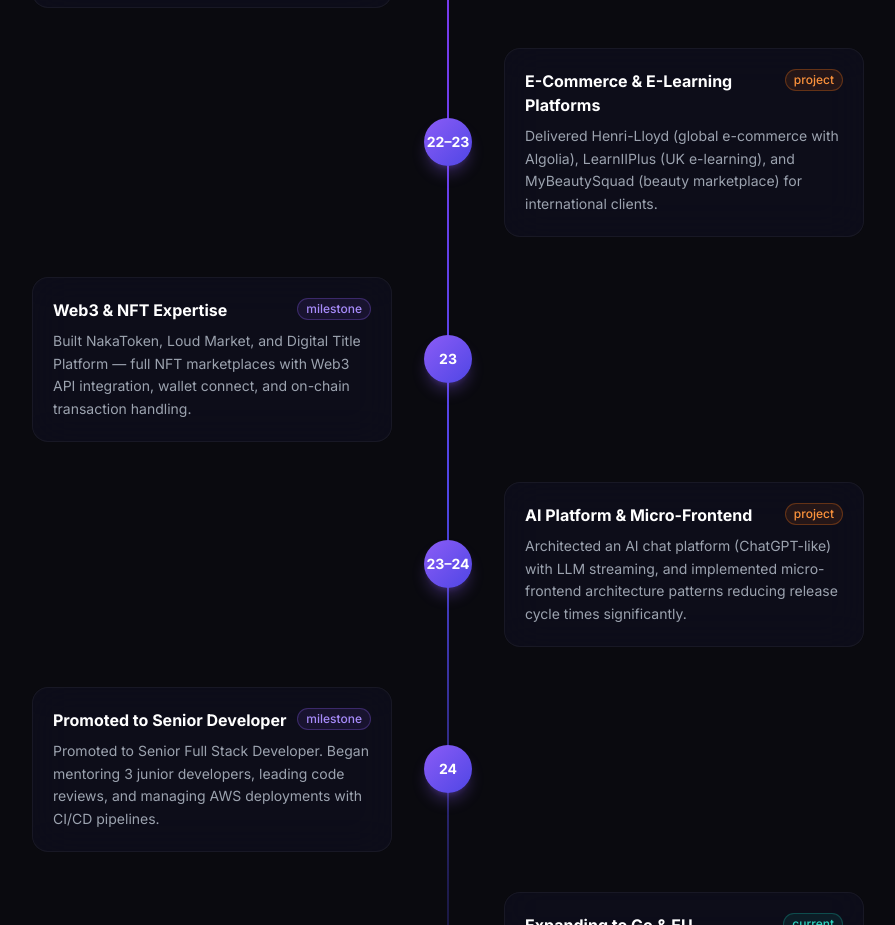
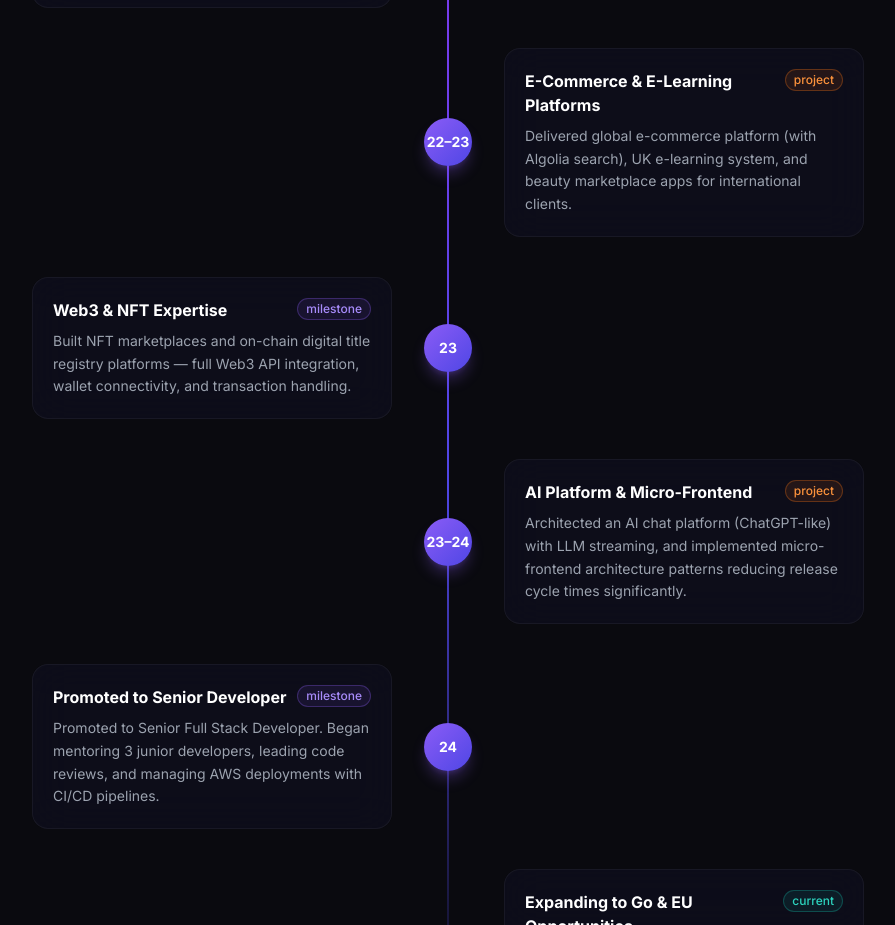
Before and after one commit to guruprasadregar1-afk/Portfolio, a React (Vite) app: page / in a window 1280 px wide. Shown: the part 7540-8465 px from the top of the page, without its empty margins (192-1087 px from the left). Built offline with nearby package versions, Linux system fonts and the light colour scheme; no server answers.

Commit message:
Anonymize client/employer names across timeline and testimonials

```diff
--- a/src/data/index.js
+++ b/src/data/index.js
@@ -235,13 +235,13 @@ export const timeline = [
   {
     year: '2022–23',
     title: 'E-Commerce & E-Learning Platforms',
-    desc: 'Delivered Henri-Lloyd (global e-commerce with Algolia), LearnIIPlus (UK e-learning), and MyBeautySquad (beauty marketplace) for international clients.',
+    desc: 'Delivered global e-commerce platform (with Algolia search), UK e-learning system, and beauty marketplace apps for international clients.',
     type: 'project',
   },
   {
     year: '2023',
     title: 'Web3 & NFT Expertise',
-    desc: 'Built NakaToken, Loud Market, and Digital Title Platform — full NFT marketplaces with Web3 API integration, wallet connect, and on-chain transaction handling.',
+    desc: 'Built NFT marketplaces and on-chain digital title registry platforms — full Web3 API integration, wallet connectivity, and transaction handling.',
     type: 'milestone',
   },
   {
@@ -269,7 +269,7 @@ export const testimonials = [
   {
     id: 1,
     name: 'James Richardson',
-    role: 'Product Lead, Henri-Lloyd (UK)',
+    role: 'Product Lead, Global E-Commerce Client (UK)',
     text: 'Guru Prasad delivered our e-commerce revamp on time and above expectations. His React and Redux expertise transformed our product filtering and checkout — conversion rates improved by 35%. Exceptional professional.',
     rating: 5,
     avatar: 'JR',
@@ -278,7 +278,7 @@ export const testimonials = [
   {
     id: 2,
     name: 'Sophie Williams',
-    role: 'CTO, LearnIIPlus (UK)',
+    role: 'CTO, UK E-Learning Client',
     text: 'He built our entire e-learning platform backend — course management, progress tracking, payments — cleanly and on schedule. His full-stack depth with both MERN and Laravel is remarkable.',
     rating: 5,
     avatar: 'SW',
```
